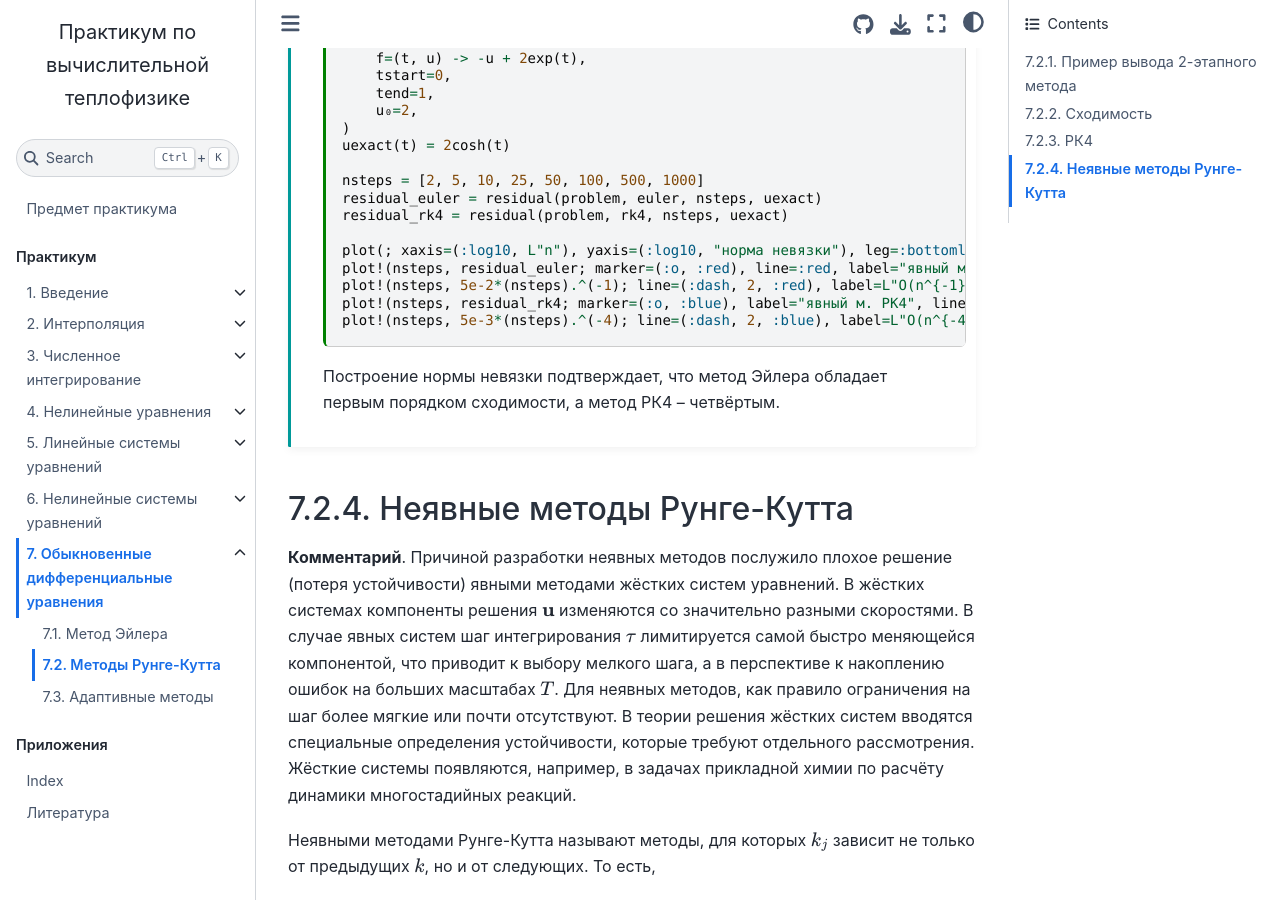
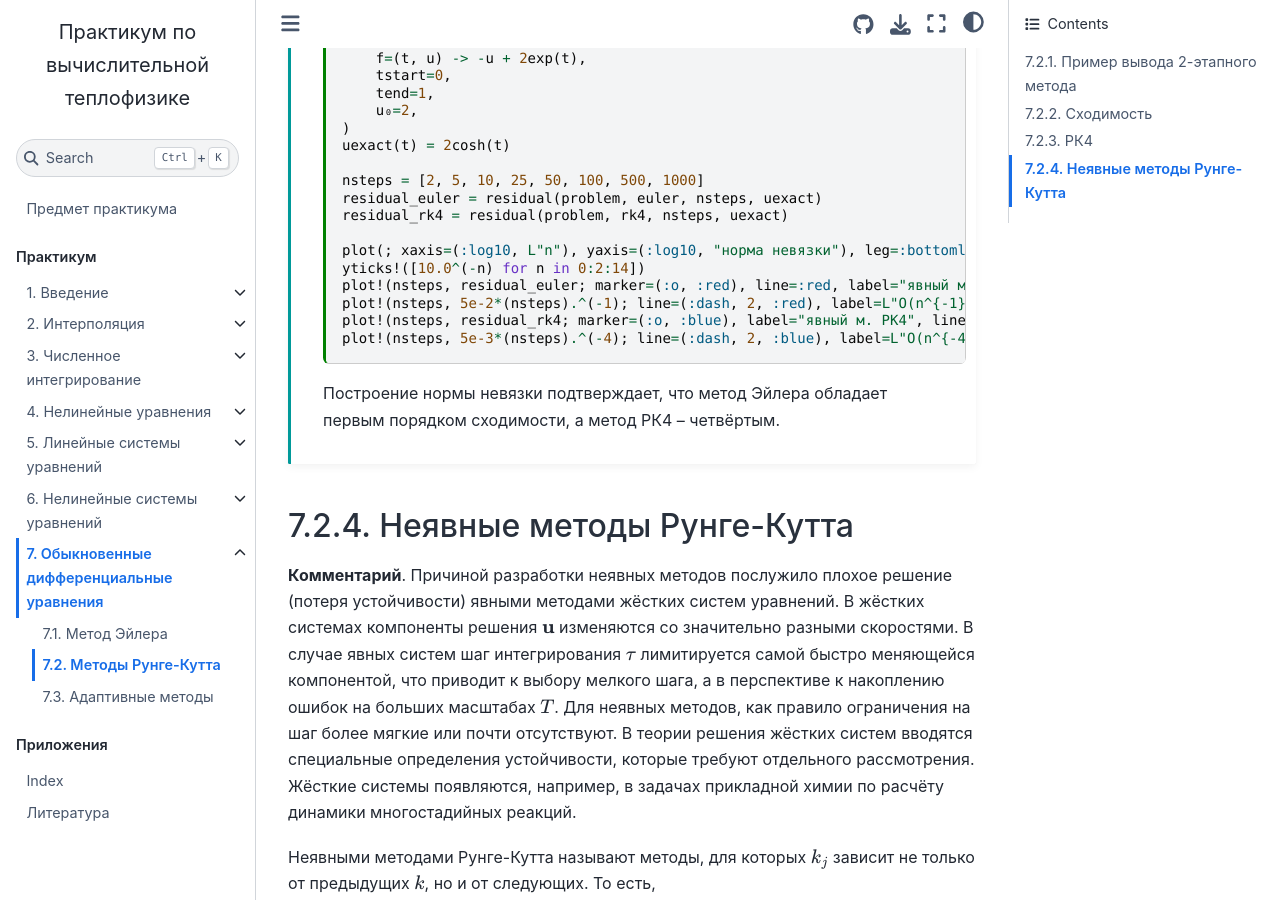
Before and after one commit to stepanzh/computational_thermodynamics, a Jupyter Book: the page built from book/ode/rungekutta.md, in a window 1280 px wide and 900 px high, scrolled down 5338 px. Built offline with Jupyter Book 1.0.4 settings and Sphinx 7.4.7 and the Sphinx Book theme 1.1.4, drawn with Linux system fonts in a browser that asks for light colours; cross-references to code outside the pages are shown as plain code.

Commit message:
[ode rk] demo: yticks

```diff
--- a/book/ode/rungekutta.md
+++ b/book/ode/rungekutta.md
@@ -305,6 +305,7 @@ residual_euler = residual(problem, euler, nsteps, uexact)
 residual_rk4 = residual(problem, rk4, nsteps, uexact)
 
 plot(; xaxis=(:log10, L"n"), yaxis=(:log10, "норма невязки"), leg=:bottomleft)
+yticks!([10.0^(-n) for n in 0:2:14])
 plot!(nsteps, residual_euler; marker=(:o, :red), line=:red, label="явный м. Эйлера")
 plot!(nsteps, 5e-2*(nsteps).^(-1); line=(:dash, 2, :red), label=L"O(n^{-1})")
 plot!(nsteps, residual_rk4; marker=(:o, :blue), label="явный м. РК4", line=(:blue))
```
